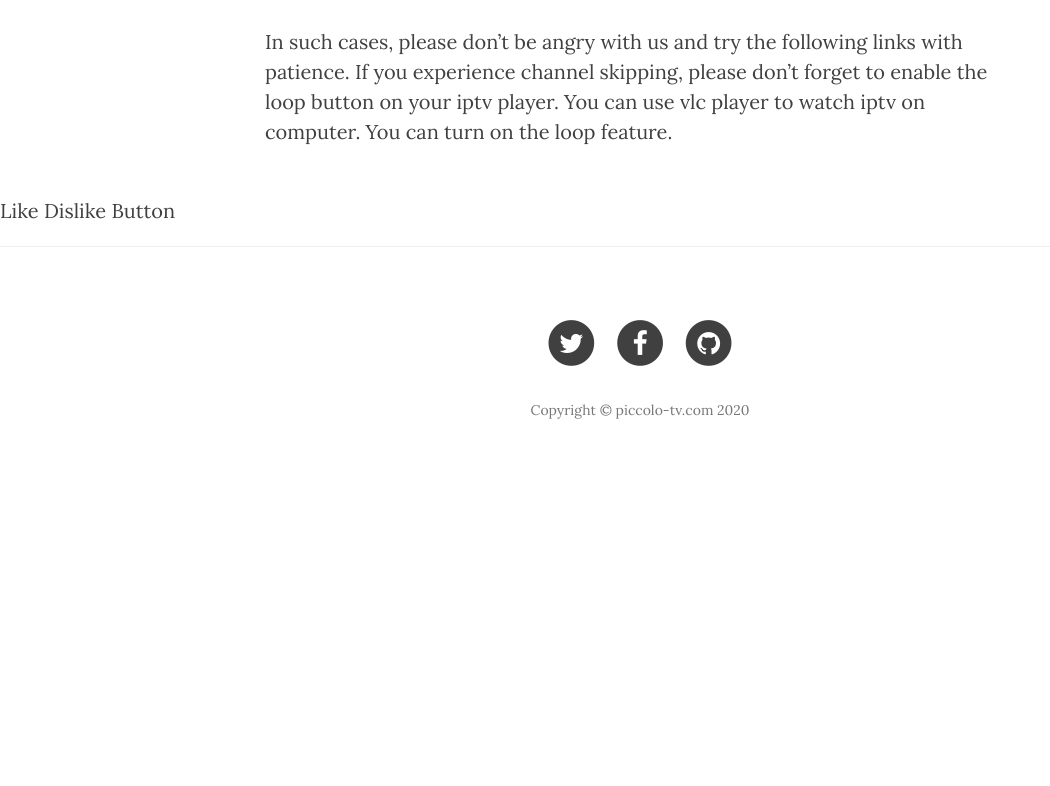
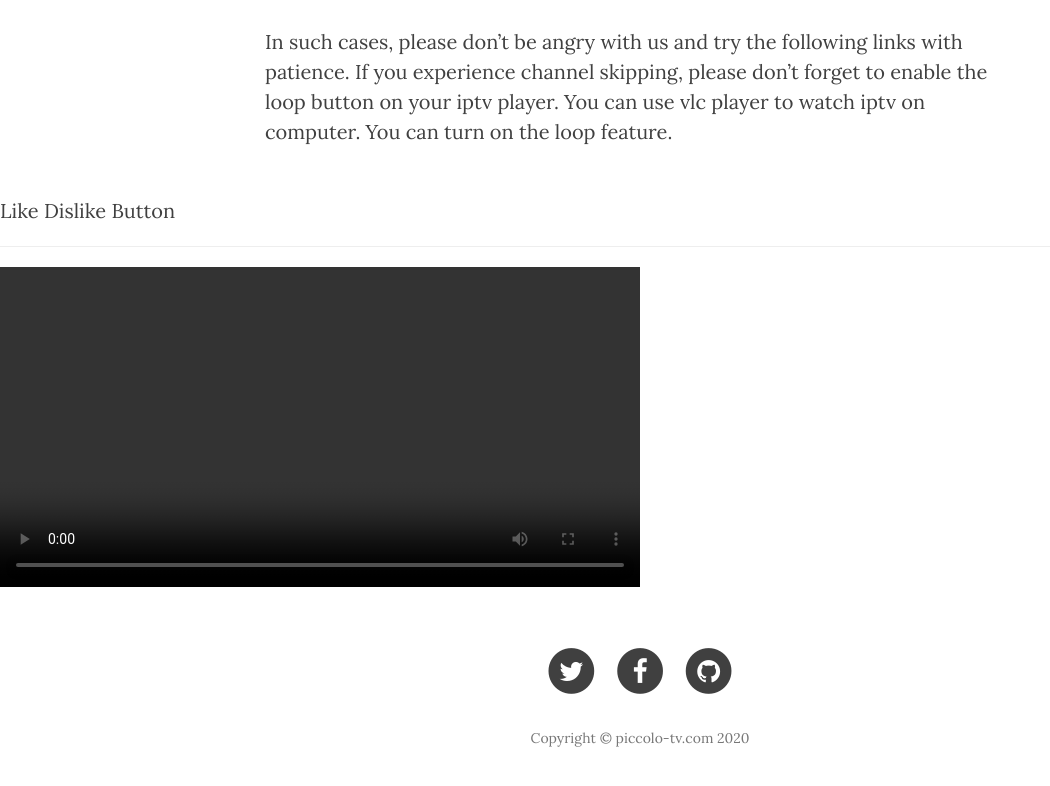
Before and after one commit to treshi/Fire-iptv, a plain HTML site: page about.html in a window 1280 px wide. Shown: the part 801-1587 px from the top of the page, without its empty margins (0-1050 px from the left). Before the commit the page ends 1287 px from the top, so only its background shows below. Drawn offline with nearby package versions, Linux system fonts and the light colour scheme; a script that the page names is missing.

Commit message:
Update about.html

```diff
--- a/about.html
+++ b/about.html
@@ -97,7 +97,10 @@
     </div>
  <h3></h3><!-- Start BawkBox Code--><script data-sil-id="5f65b56b80b5cc001b5bd5cb">var loadWidget = function() { var d = document, w = window, l = window.location,p = l.protocol == "file:" ? "http://" : "//"; if (!w.WS) w.WS = {}; c = w.WS; var m=function(t, o){ var e = d.getElementsByTagName("script"); e=e[e.length-1]; var n = d.createElement(t); if (t=="script") {n.async=true;} for (k in o) n[k] = o[k]; e.parentNode.insertBefore(n, e)}; m("script", { src: p + "bawkbox.com/widget/like-dislike/5f65b56b80b5cc001b5bd5cb?page=" +encodeURIComponent(l+''), type: 'text/javascript' }); c.load_net = m; }; if(window.Squarespace){ document.addEventListener('DOMContentLoaded', loadWidget); setTimeOut(function(){ document.addEventListener('DOMContentLoaded', loadWidget); }, 3000) } else { loadWidget() } </script><div class="sil-widget-like-dislike sil-widget" id="sil-widget-5f65b56b80b5cc001b5bd5cb"><a href="//bawkbox.com/install/like-dislike">Like Dislike Button</a></div><!-- End BawkBox Code-->
     <hr>
-
+<video id="video" controls loop autoplay width="640"
+    data-playlist="http://live.cloudfrancois.fr/playlist/faimaison">
+</video>
+  <script src="m3uStreamPlayer.js"></script>
     <!-- Footer -->
     <footer>
         <div class="container">
```
